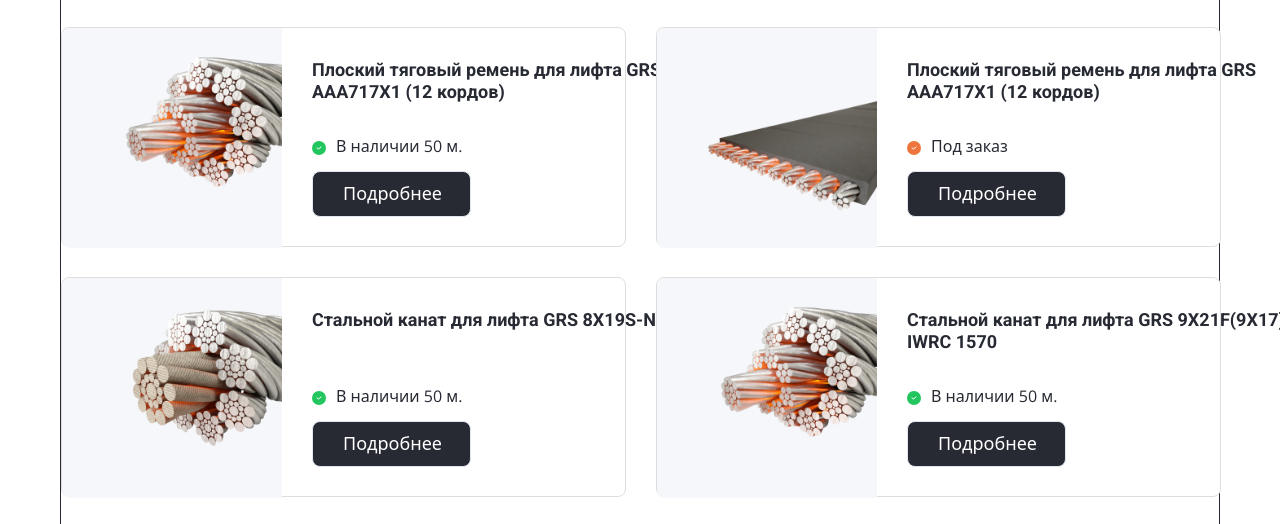
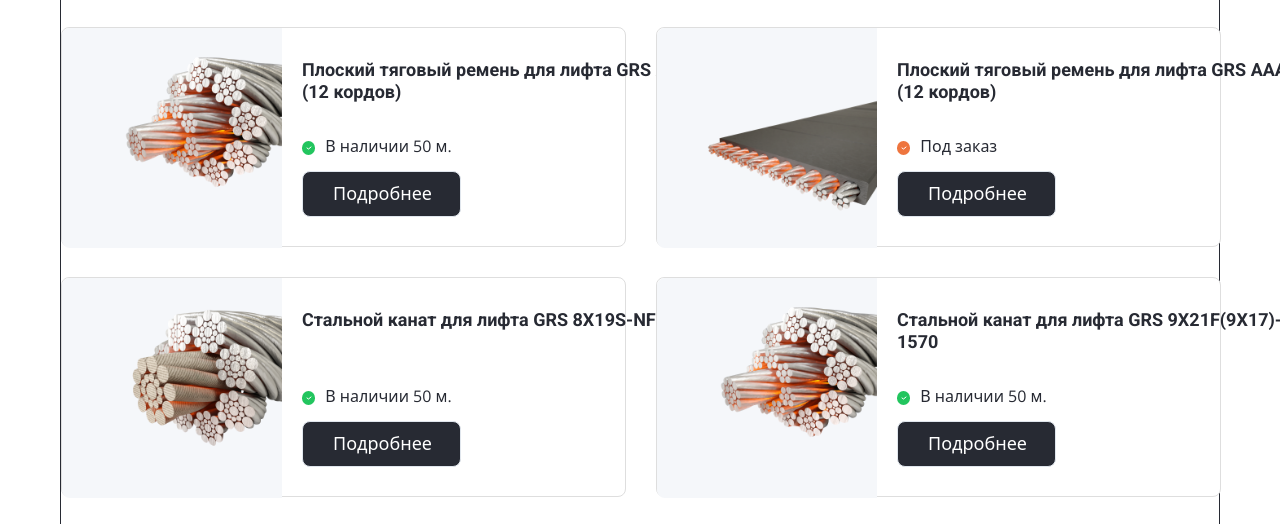
Before and after one commit to casioneer/test_task_project, a plain HTML site: page index.html in a window 1280 px wide. Shown: the part 245-769 px from the top of the page. Drawn offline with nearby package versions, Linux system fonts and the light colour scheme.

Commit message:
fix(cards): prevent text overflow at 1440px by making info column fluid

```diff
--- a/blocks/cards/cards.css
+++ b/blocks/cards/cards.css
@@ -125,6 +125,17 @@
     height: 220px;
     border-color: #DEDEDE;
   }
+  /* Make text column fluid so content does not overflow the card */
+  .cards__info {
+    width: auto;
+    padding-left: 20px;
+    padding-right: 20px;
+  }
+  .cards__title,
+  .cards__stock-text {
+    width: 100%;
+    overflow-wrap: anywhere; /* prevent long strings causing overflow */
+  }
 }
 
 /* 1160: в столбик, ширина карточки 768, высота 220, gap 30 */
```
